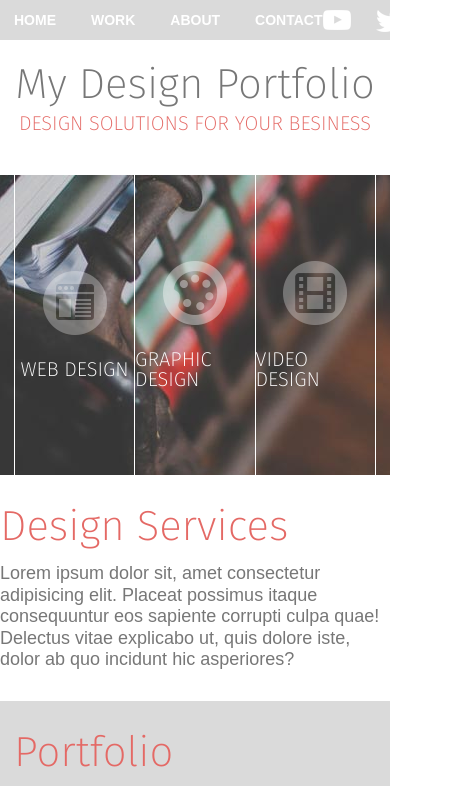
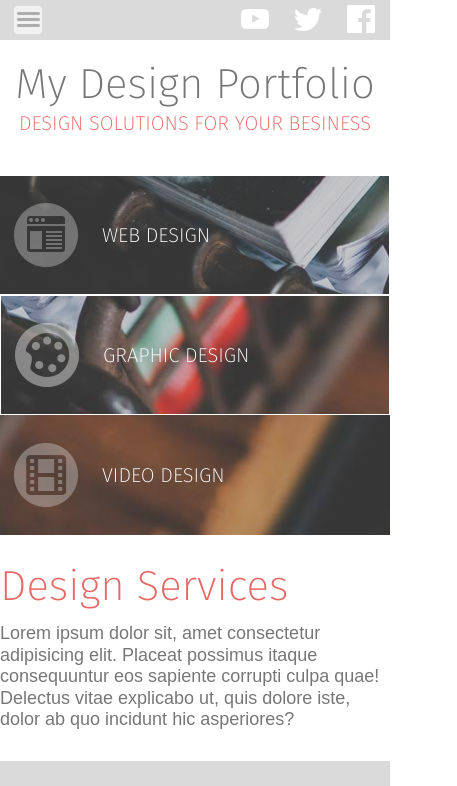
Before and after one commit to likerang/responsive_ex, a plain HTML site: page index.html in a window 390 px wide. Shown: the top 786 px of the page, 457 px wide, since content can reach past the window. Drawn offline with Linux system fonts and the light colour scheme.

Commit message:
반응형 완료

```diff
--- a/css/main.css
+++ b/css/main.css
@@ -159,6 +159,7 @@ footer {
 }
 .footer-contents .item h3{
     margin-bottom: 18px;
+    margin-top: 18px;
     color: #e35765;
 }
 .footer-contents dl{
@@ -240,3 +241,87 @@ address p a{
         width: 100%;
     }
 }
+@media screen and (max-width : 600px){
+    .menu-icon{
+        display: block;
+        margin-left: 14px;
+    }
+    nav{
+        position: relative;
+        height: auto;
+        padding: 6px 0 0;
+    }
+    nav .container{
+        padding-left: 0;
+        padding-right: 0;
+    }
+    .social-menu{
+        position: absolute;
+        right: 15px;
+        top: 5px;
+    }
+    nav > div{
+        flex-direction: column;
+        align-items: start;
+    }
+    nav .main-menu{
+        background: #333;
+        margin-top: 6px;
+        padding-left: 14px; /*왼쪽 내부의 여백*/
+        flex-direction: column;
+        gap:0;
+        width: 100%;
+        height: 0;
+        overflow: hidden;
+        transition: height 0.5s;
+    }
+    nav .main-menu.active{
+        height: 160px;
+    }
+    nav .main-menu li a{
+        display: block;
+        line-height: 40px;
+    }
+    /* feature */
+
+    .feature .container{
+        padding: 0;
+    }
+    .feature ul{
+        flex-direction: column;
+        background: none;
+        width: 100%;
+    }
+    .feature ul li{
+        height: 120px;
+        justify-content: flex-start;
+        border-right: none;
+        border: 1px solid #fff;
+        padding-left: 14px;
+        background: url(/images/feature-bg.jpg);
+    }
+    .feature li:first-child{
+        border-left: none;
+    }
+    .feature li:nth-child(2){
+        background-position: center;
+    }
+    .feature li:last-child{
+        border: none;
+        background-position: right bottom;
+    }
+    .feature li a{
+        flex-direction: row;
+    }
+
+    /* portfolio */
+
+    .portfolio ul{
+        flex-direction: column;
+        gap: 20px;
+    }
+
+    .footer-contents{
+        flex-direction: column;
+    }
+}
--- a/index.html
+++ b/index.html
@@ -65,7 +65,7 @@
 	<section class="portfolio inner-pd">
 		<div class="container">
 			<h2 class="main-tt">Portfolio</h2>
-			<ul class="porfolio-list">
+			<ul class="porfolio-list clearfix">
 
 				<li style="background-image:url(images/laptops.jpg);">
 					<div class="caption">
@@ -134,6 +134,23 @@
 		<div class="copyright">
 			<p>&copy; copyright 2021, My Portfolio Designs</p>
 		</div>
+		<script>
+			const menuIcon = document.querySelector('.menu-icon');
+			const mainMenu = document.querySelector('nav .main-menu');
+
+			menuIcon.addEventListener('click',()=>{
+				mainMenu.classList.toggle('active');
+			});
+
+			/* 디스플레이로 조절 할 때 (//컴퓨터 너비가 바꼈을때)
+				jquery에서는 필요했을 코드
+			window.addEventListener('resize',()=>{
+				if(window.innerWidth > 600){
+					mainMenu.style.display: block;
+				}
+			})
+			*/
+		</script>
 	</footer>
 </body>
 </html>
```
